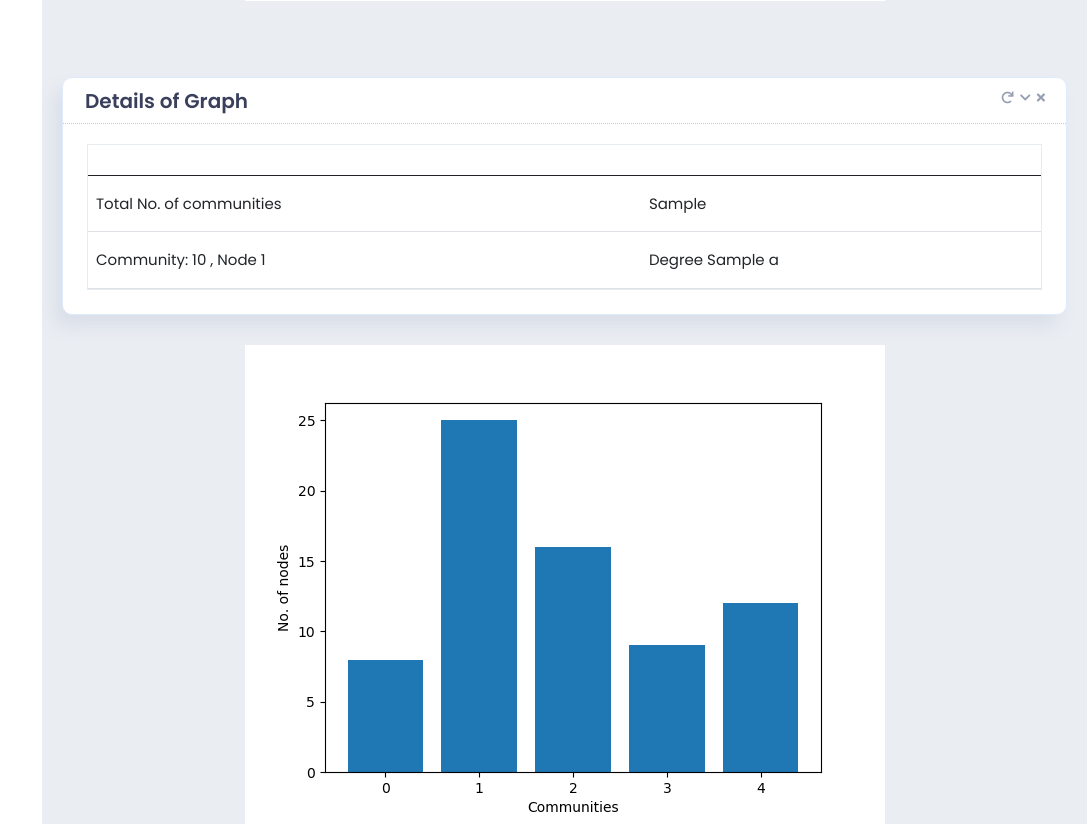
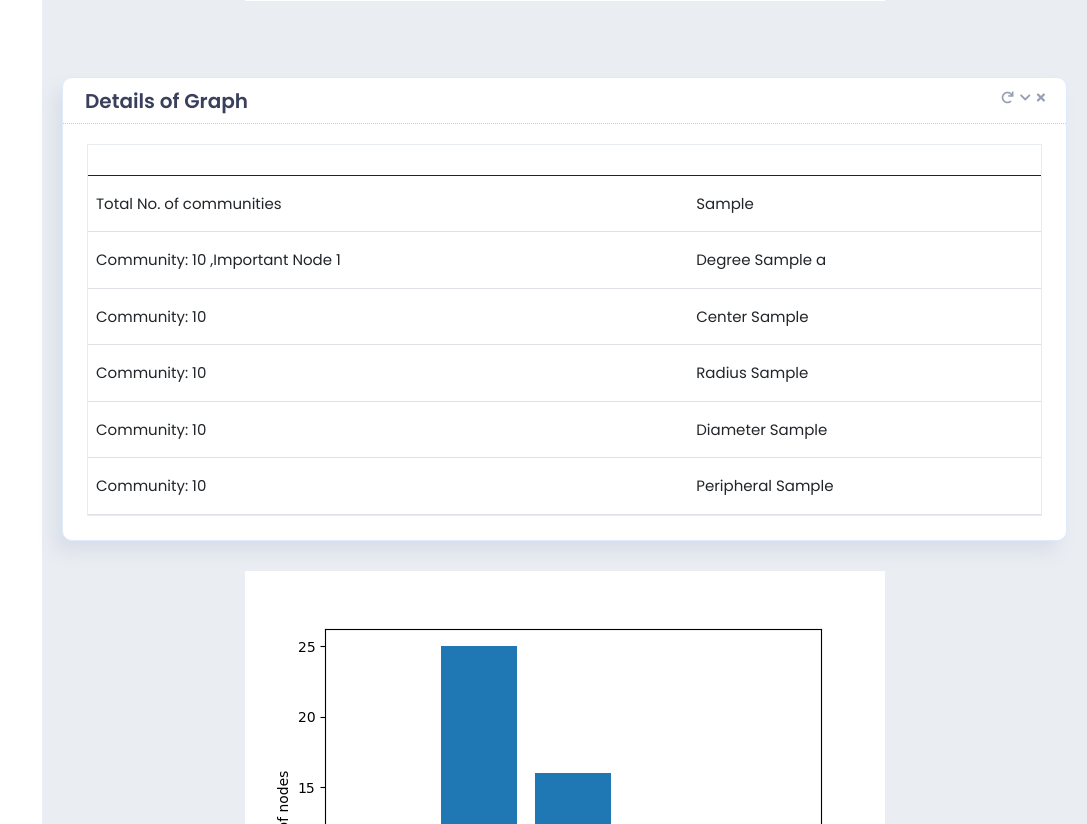
Before and after one commit to sankar-mt/Communit-Detection, a Python web app: template templates/view.html in a window 1280 px wide. Shown: the part 2082-2906 px from the top of the page, without its empty margins (193-1280 px from the left). Run offline with Jinja, Linux system fonts and the light colour scheme; the template is opened without the code that fills it: most values are stand-ins (such as "Sample title", 1, 10 or a date in 2020); some libraries are stand-ins or nearby versions.

Commit message:
Update view.html

```diff
--- a/templates/view.html
+++ b/templates/view.html
@@ -4,21 +4,15 @@
 	<meta charset="utf-8" />
 	<meta http-equiv="X-UA-Compatible" content="IE=edge">
 	<meta content="width=device-width, initial-scale=1" name="viewport" />
-	<!-- google font -->
 	<link href="https://fonts.googleapis.com/css?family=Poppins:300,400,500,600,700" rel="stylesheet" type="text/css" />
-	<!-- icons -->
 	<link href="/static/fonts/simple-line-icons/simple-line-icons.min.css" rel="stylesheet" type="text/css" />
 	<link href="/static/fonts/font-awesome/css/font-awesome.min.css" rel="stylesheet" type="text/css" />
 	<link href="/static/fonts/material-design-icons/material-icon.css" rel="stylesheet" type="text/css" />
-	<!--bootstrap -->
 	<link href="../static/plugins/bootstrap/css/bootstrap.min.css" rel="stylesheet" type="text/css" />
 	<link href="../static/plugins/summernote/summernote.css" rel="stylesheet">
-	<!-- Material Design Lite CSS -->
 	<link rel="stylesheet" href="../static/plugins/material/material.min.css">
 	<link rel="stylesheet" href="../static/css/material_style.css">
-	<!-- inbox style -->
 	<link href="../static/css/pages/inbox.min.css" rel="stylesheet" type="text/css" />
-	<!-- Theme Styles -->
 	<link href="../static/css/theme/light/theme_style.css" rel="stylesheet" id="rt_style_components" type="text/css" />
 	<link href="../static/css/plugins.min.css" rel="stylesheet" type="text/css" />
 	<link href="../static/css/theme/light/style.css" rel="stylesheet" type="text/css" />
@@ -31,36 +25,24 @@
 <body
 	class="page-header-fixed sidemenu-closed-hidelogo page-content-white page-md header-white white-sidebar-color logo-white">
 	<div class="page-wrapper">
-		<!-- start header -->
 		<div class="page-header navbar navbar-fixed-top">
 			<div class="page-header-inner ">
-				<!-- logo start -->
 				<div class="page-logo" >
 					<a href="/model">
 							<span class="logo-default" style="font-size:medium">CommunityDetection</span> </a>
 				</div>
 
 
-				<!-- start mobile menu -->
 				<a class="menu-toggler responsive-toggler" data-bs-toggle="collapse" data-bs-target=".navbar-collapse">
 					<span></span>
 				</a>
-				<!-- end mobile menu -->
-				<!-- start header menu -->
 				<div class="top-menu">
 					<ul class="nav navbar-nav pull-right">
-						<!-- start manage user dropdown -->
-
-						<!-- end manage user dropdown -->
 						</ul>
 				</div>
 			</div>
 		</div>
-		<!-- end header -->
-
-		<!-- start page container -->
 		<div class="page-container">
-			<!-- start sidebar menu -->
 			<div class="sidebar-container">
 				<div class="sidemenu-container navbar-collapse collapse fixed-menu">
 					<div id="remove-scroll" class="left-sidemenu">
@@ -74,7 +56,7 @@
 
 							<li class="nav-item">
 								<a href="/model" class="nav-link nav-toggle"> <i class="material-icons">check</i>
-									<span class="title">Model</span>
+									<span class="title">Input</span>
 								</a>
 							</li>
                             <li class="nav-item">
@@ -87,25 +69,17 @@
 					</div>
 				</div>
 			</div>
-			<!-- end sidebar menu -->
-			<!-- start page content -->
-			<div class="page-content-wrapper">
-				<div class="page-content">
+			<div class="page-content-wrapper" >
+				<div class="page-content" style="background-color: lightblue;">
 					<div class="page-bar">
 						<div class="page-title-breadcrumb">
 							<div class=" pull-left">
 								<div class="page-title">Dashboard</div>
 							</div>
-							<ol class="breadcrumb page-breadcrumb pull-right">
-								<li><i class="fa fa-home"></i>&nbsp;<a class="parent-item"
-										href="/view">Result</a>&nbsp;
-								</li>
 
-							</ol>
 						</div>
 					</div>
-					<!-- start widget -->
-					<span class="logo-default" style="font-size:medium">Input Graph</span>
+  				<span class="logo-default" style="font-size:medium">Input Graph</span>
 					<br>
 					<br>
 
@@ -120,7 +94,6 @@
 					<br>
 					<div style="text-align:center;">
 					<img src="../static/louvain.png" style="align-self: center;"></div>
-
 					<br>
 					<br>
 					<br>
@@ -131,8 +104,17 @@
 					<div style="text-align:center;">
 					<img src="../static/girvan.png" style="align-self: center;"></div>
 					<br>
+				    <br>
 					<br>
-					<br>
+					{% for val in g %}
+					<span class="logo-default" style="font-size:medium">Community {{val+1}}</span>
+
+					<div style="text-align:center;">
+						<img src="../static/community{{val}}.png" style="align-self: center;"></div>
+						<br>
+						<br>
+						<br>
+					{% endfor %}
 					<div class="state-overview">
 						<div class="row">
 							<div class="col-sm-6" style="width: 100%;">
@@ -178,10 +160,34 @@
 
 													{% for value in length %}
 												    <tr >
-														<td>Community: {{value+1}} , Node {{a[value][0]}} </td>
+														<td>Community: {{value+1}} ,Important Node {{a[value][0]}} </td>
 														<td>Degree {{a[value][1]}}</td>
 													</tr>
 													{% endfor %}
+
+                                                    {% for value in length %}
+												    <tr >
+														<td>Community: {{value+1}} </td>
+														<td>Center {{c[value]}}</td>
+													</tr>
+													{% endfor %}
+													{% for value in length %}
+												    <tr >
+														<td>Community: {{value+1}}  </td>
+														<td>Radius {{r[value]}}</td>
+													</tr>
+													{% endfor %}{% for value in length %}
+												    <tr >
+														<td>Community: {{value+1}}  </td>
+														<td>Diameter {{d[value]}}</td>
+													</tr>
+													{% endfor %}{% for value in length %}
+												    <tr >
+														<td>Community: {{value+1}} </td>
+														<td>Peripheral {{p[value]}}</td>
+													</tr>
+													{% endfor %}
+
 
 
 												</tbody>
@@ -200,33 +206,23 @@
 				<br>
 
 			</div>
-			<!-- end page content -->
-
-		<!-- end page container -->
-	</div>
-	<!-- start js include path -->
+		</div>
 	<script src="../static/plugins/jquery/jquery.min.js"></script>
 	<script src="../static/plugins/popper/popper.js"></script>
 	<script src="../static/plugins/jquery-blockui/jquery.blockui.min.js"></script>
 	<script src="../static/plugins/jquery-slimscroll/jquery.slimscroll.js"></script>
-	<!-- bootstrap -->
 	<script src="../static/plugins/bootstrap/js/bootstrap.min.js"></script>
 	<script src="../static/plugins/bootstrap-switch/js/bootstrap-switch.min.js"></script>
 	<script src="../static/plugins/sparkline/jquery.sparkline.js"></script>
 	<script src="../static/js/pages/sparkline/sparkline-data.js"></script>
-	<!-- Common js-->
 	<script src="../static/js/app.js"></script>
 	<script src="../static/js/layout.js"></script>
 	<script src="../static/js/theme-color.js"></script>
-	<!-- material -->
 	<script src="../static/plugins/material/material.min.js"></script>
-	<!--apex chart-->
 	<script src="../static/plugins/apexcharts/apexcharts.min.js"></script>
 	<script src="../static/js/pages/chart/chartjs/home-data.js"></script>
-	<!-- summernote -->
 	<script src="../static/plugins/summernote/summernote.js"></script>
 	<script src="../static/js/pages/summernote/summernote-data.js"></script>
-	<!-- end js include path -->
 </body>
 
 
```
